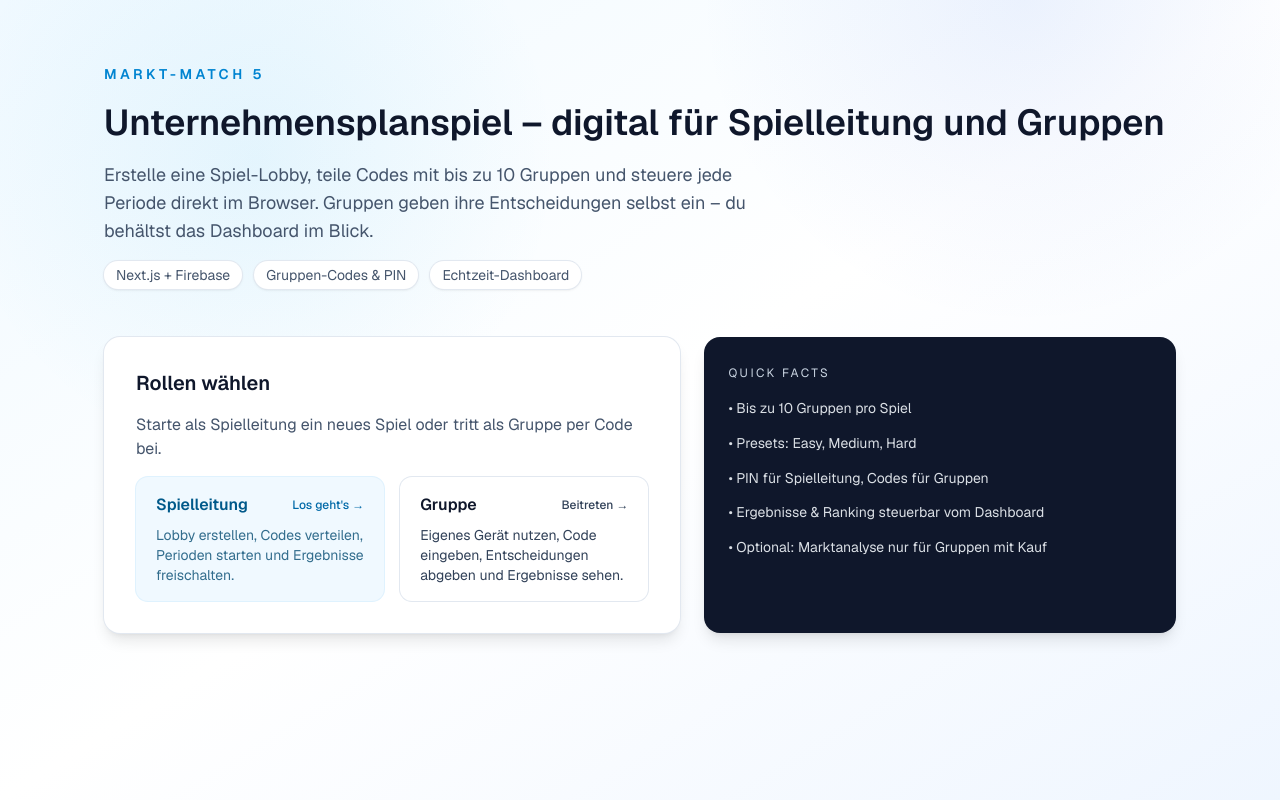
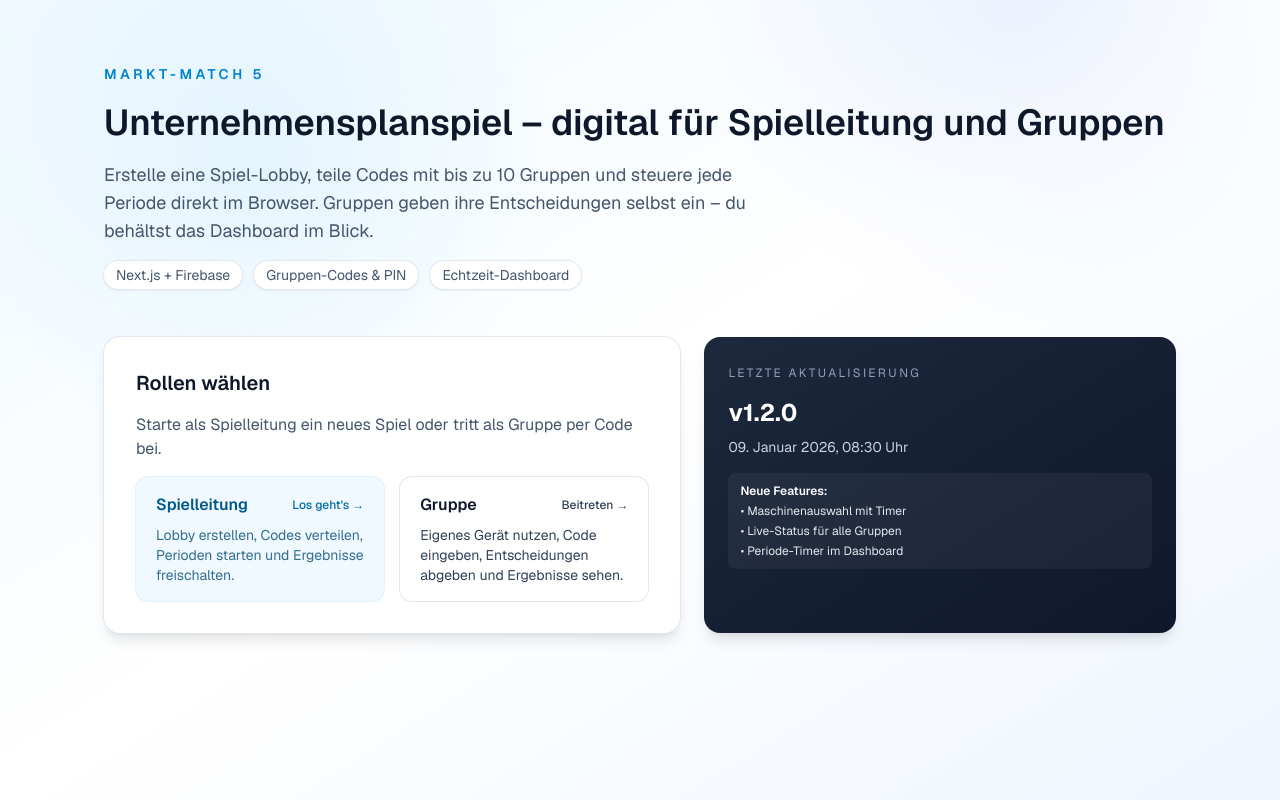
Before and after one commit to swjnmang/marktmatch5, a Next.js app in the folder mm5-vercel/: page / in a window 1280 px wide. Built offline with nearby package versions, Linux system fonts and the light colour scheme.

Commit message:
feat: use original machine names and add version display

```diff
--- a/mm5-vercel/src/app/gruppe/game-form.tsx
+++ b/mm5-vercel/src/app/gruppe/game-form.tsx
@@ -8,10 +8,10 @@ import { doc, getDoc, collection, addDoc, serverTimestamp, updateDoc, onSnapshot
 import type { GameDocument, GroupState, Machine } from "@/lib/types";
 
 const MACHINE_OPTIONS: Machine[] = [
-  { name: "Basis", cost: 12000, capacity: 100, variableCostPerUnit: 60 },
-  { name: "Effizienz", cost: 18000, capacity: 140, variableCostPerUnit: 55 },
-  { name: "Turbo", cost: 24000, capacity: 180, variableCostPerUnit: 52 },
-  { name: "Premium", cost: 30000, capacity: 210, variableCostPerUnit: 50 },
+  { name: "SmartMini-Fertiger", cost: 5000, capacity: 100, variableCostPerUnit: 6 },
+  { name: "KompaktPro-Produzent", cost: 12000, capacity: 250, variableCostPerUnit: 5 },
+  { name: "FlexiTech-Assembler", cost: 18000, capacity: 350, variableCostPerUnit: 4.5 },
+  { name: "MegaFlow-Manufaktur", cost: 25000, capacity: 500, variableCostPerUnit: 4 },
 ];
 
 export function GruppeGameForm() {
--- a/mm5-vercel/src/app/page.tsx
+++ b/mm5-vercel/src/app/page.tsx
@@ -60,15 +60,22 @@ export default function Home() {
             </div>
           </div>
 
-          <div className="rounded-2xl bg-slate-900 px-6 py-7 text-slate-50 shadow-lg">
-            <p className="text-xs uppercase tracking-[0.2em] text-slate-300">Quick Facts</p>
-            <ul className="mt-4 space-y-3 text-sm leading-relaxed text-slate-100/90">
-              <li>• Bis zu 10 Gruppen pro Spiel</li>
-              <li>• Presets: Easy, Medium, Hard</li>
-              <li>• PIN für Spielleitung, Codes für Gruppen</li>
-              <li>• Ergebnisse & Ranking steuerbar vom Dashboard</li>
-              <li>• Optional: Marktanalyse nur für Gruppen mit Kauf</li>
-            </ul>
+          <div className="rounded-2xl bg-gradient-to-br from-slate-800 to-slate-900 px-6 py-7 text-slate-50 shadow-lg ring-1 ring-white/10">
+            <p className="text-xs uppercase tracking-[0.2em] text-slate-400">Letzte Aktualisierung</p>
+            <div className="mt-4 space-y-2">
+              <p className="text-2xl font-bold text-white">v1.2.0</p>
+              <p className="text-sm text-slate-300">
+                09. Januar 2026, 08:30 Uhr
+              </p>
+              <div className="mt-4 rounded-lg bg-white/5 px-3 py-2.5 text-xs text-slate-200">
+                <p className="font-semibold text-white mb-1">Neue Features:</p>
+                <ul className="space-y-1">
+                  <li>• Maschinenauswahl mit Timer</li>
+                  <li>• Live-Status für alle Gruppen</li>
+                  <li>• Periode-Timer im Dashboard</li>
+                </ul>
+              </div>
+            </div>
           </div>
         </section>
       </div>
```
Also changed, not shown: 1 other file (tests, documents, lock files or other folders).
